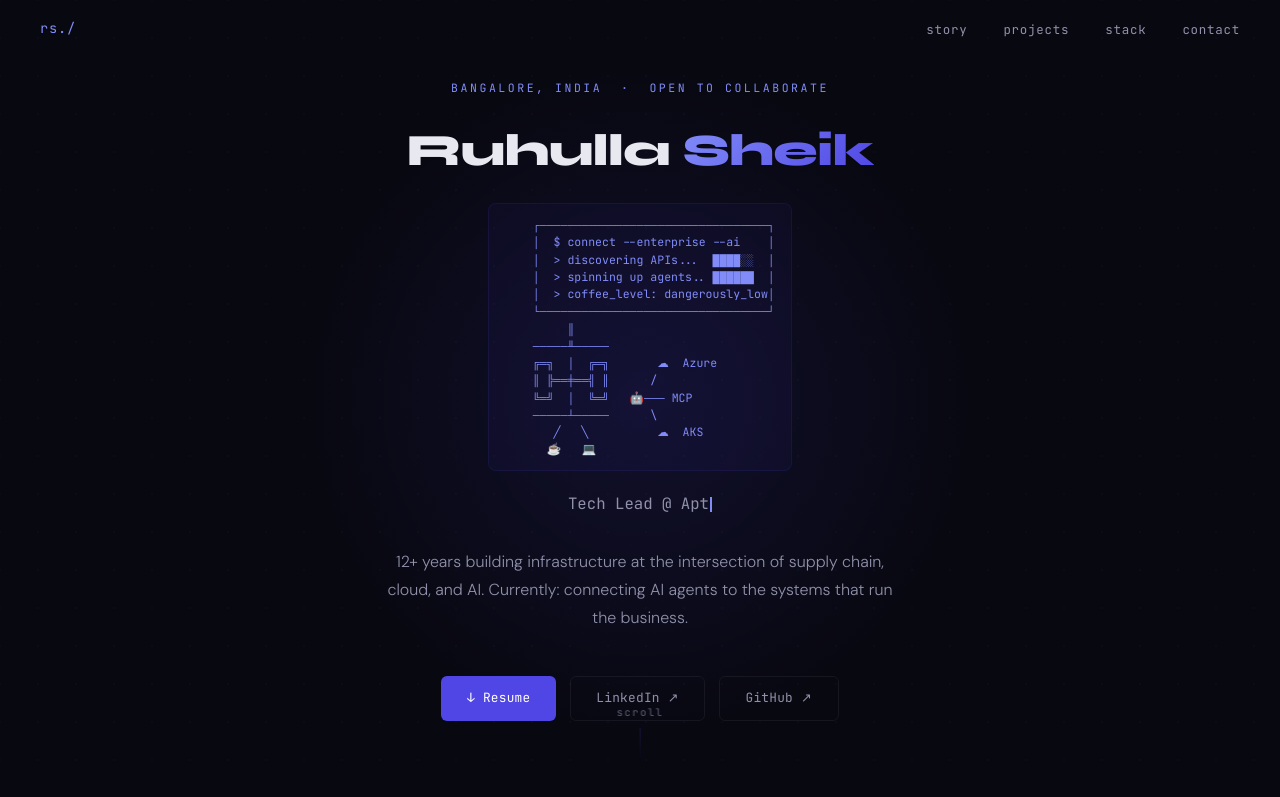
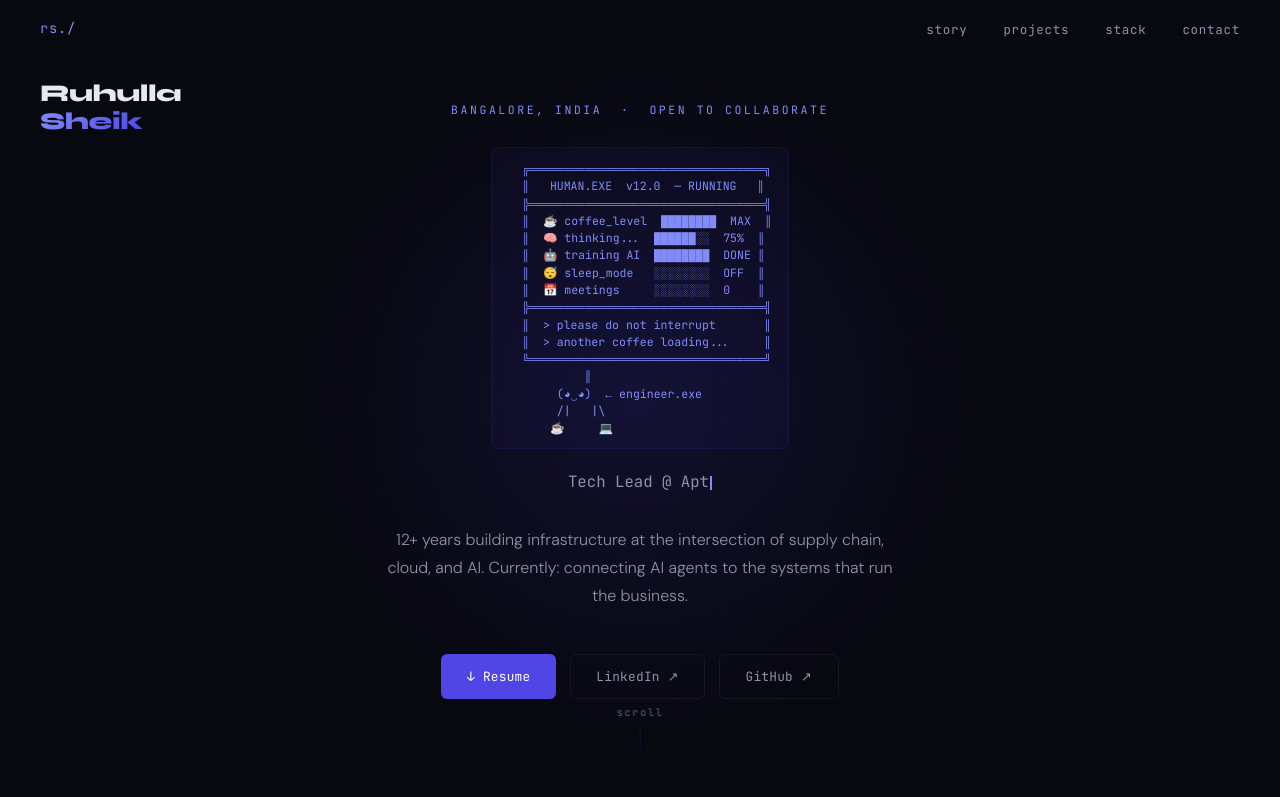
Before and after one commit to ruhullasheik/ruhullasheik.github.io, a plain HTML site: page index.html in a window 1280 px wide. Shown: the top 797 px of the page. Drawn offline with Linux system fonts and the light colour scheme.

Commit message:
Hero: name top-left, new HUMAN.EXE ASCII art (coffee + AI, no tech names)
Co-Authored-By: Claude Sonnet 4.6 <noreply@anthropic.com>

```diff
--- a/index.html
+++ b/index.html
@@ -125,15 +125,19 @@
       animation: fadeUp 0.7s ease 0.2s forwards;
     }
     .hero-name {
+      position: absolute;
+      top: 80px;
+      left: 2.5rem;
       font-family: var(--display);
       font-weight: 800;
-      font-size: clamp(1.8rem, 4vw, 2.8rem);
-      line-height: 1.1;
+      font-size: clamp(1.1rem, 2vw, 1.5rem);
+      line-height: 1.15;
       letter-spacing: -0.02em;
       color: var(--text);
-      margin-bottom: 1.75rem;
+      text-align: left;
+      z-index: 3;
       opacity: 0;
-      animation: fadeUp 0.7s ease 0.4s forwards;
+      animation: fadeUp 0.7s ease 0.3s forwards;
     }
     .hero-art {
       font-family: var(--mono);
@@ -489,24 +493,26 @@
   <section id="hero">
     <canvas id="hero-canvas"></canvas>
     <div class="hero-radial"></div>
+    <h1 class="hero-name">Ruhulla<br><em>Sheik</em></h1>
     <div class="hero-content">
       <p class="hero-eyebrow">Bangalore, India &nbsp;·&nbsp; Open to collaborate</p>
-      <h1 class="hero-name">Ruhulla <em>Sheik</em></h1>
       <pre class="hero-art" aria-hidden="true">
-    ┌─────────────────────────────────┐
-    │  $ connect --enterprise --ai    │
-    │  > discovering APIs...  ████░░  │
-    │  > spinning up agents.. ██████  │
-    │  > coffee_level: dangerously_low│
-    └─────────────────────────────────┘
-         ║
-    ─────╨─────
-    ╔═╗  │  ╔═╗       ☁  Azure
-    ║ ╠══╪══╣ ║      /
-    ╚═╝  │  ╚═╝   🤖─── MCP
-    ─────┴─────      \
-       ╱   ╲          ☁  AKS
-      ☕   💻</pre>
+  ╔══════════════════════════════════╗
+  ║   HUMAN.EXE  v12.0  — RUNNING   ║
+  ╠══════════════════════════════════╣
+  ║  ☕ coffee_level  ████████  MAX  ║
+  ║  🧠 thinking...  ██████░░  75%  ║
+  ║  🤖 training AI  ████████  DONE ║
+  ║  😴 sleep_mode   ░░░░░░░░  OFF  ║
+  ║  📅 meetings     ░░░░░░░░  0    ║
+  ╠══════════════════════════════════╣
+  ║  > please do not interrupt       ║
+  ║  > another coffee loading...     ║
+  ╚══════════════════════════════════╝
+           ║
+       (◕‿◕)  ← engineer.exe
+       /|   |\
+      ☕     💻</pre>
       <p class="hero-typewriter"><span id="tw"></span><span class="cursor"></span></p>
       <p class="hero-sub">
         12+ years building infrastructure at the intersection of supply chain, cloud, and AI.
```
